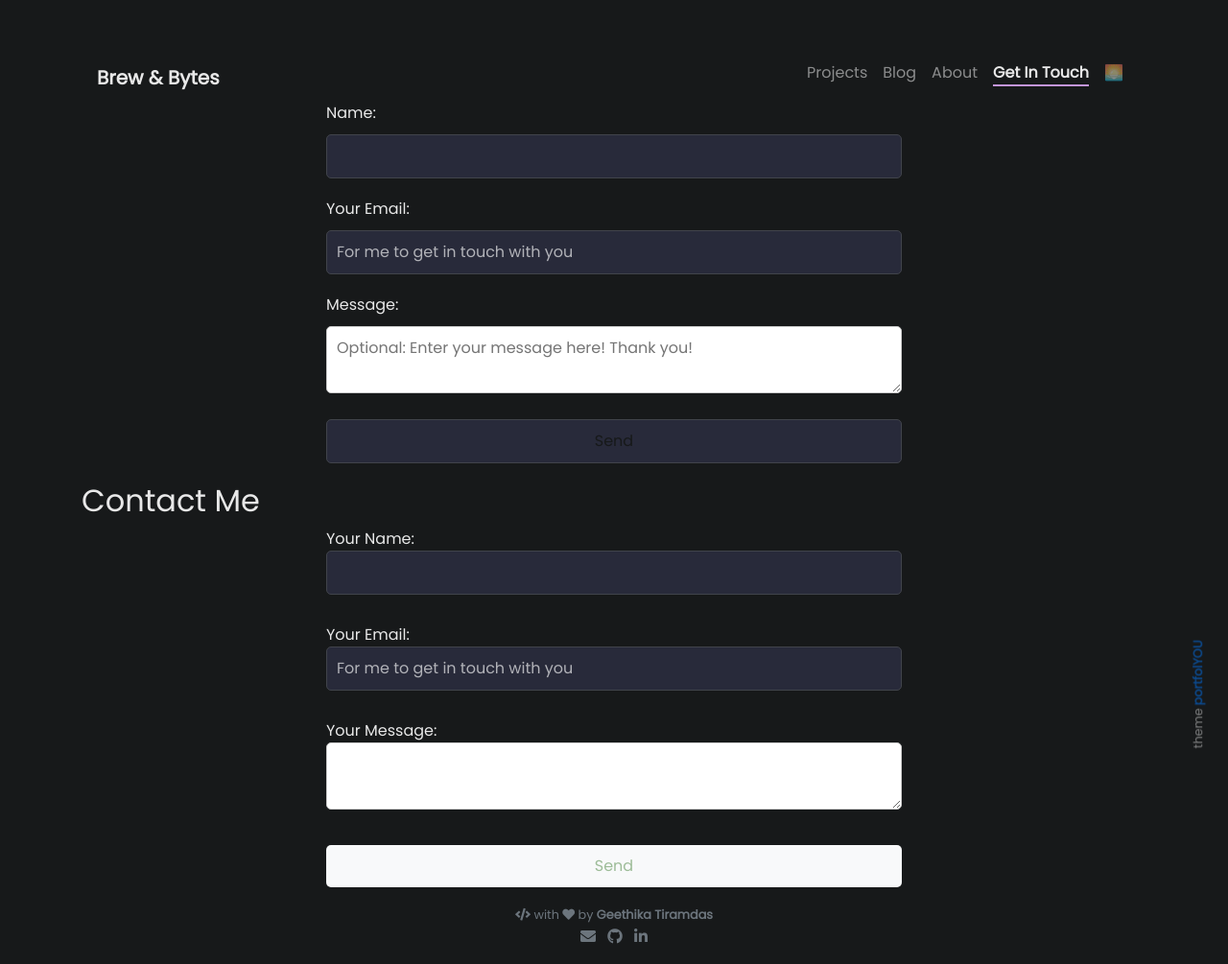
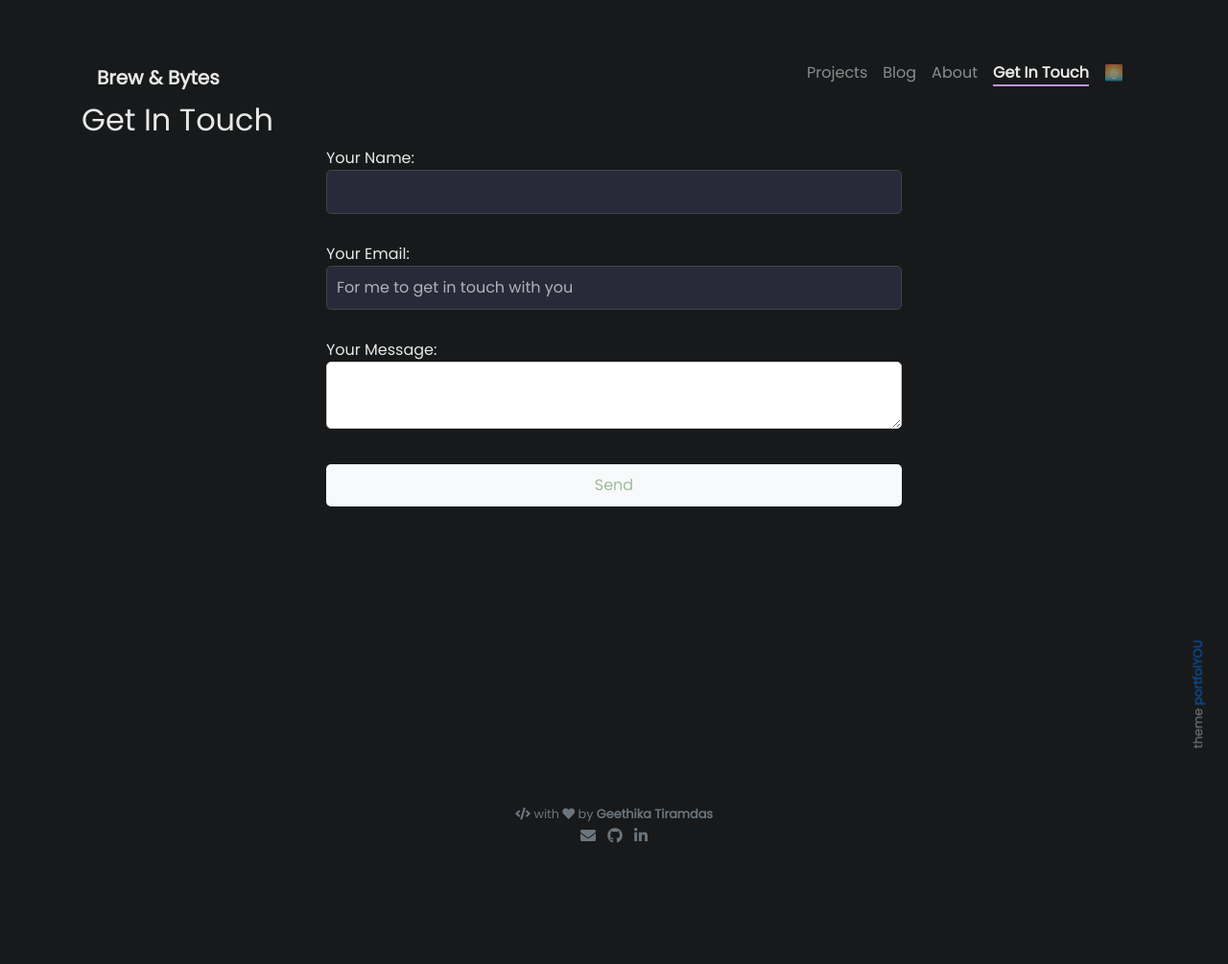
Before and after one commit to tiramdasg/tiramdasg.github.io, a Jekyll site: the page built from pages/contact-me.html, in a window 1280 px wide. Shown: the whole page at 96% size. Built offline with Jekyll 4.4.1, drawn with Linux system fonts in a browser that asks for light colours; after the commit the page ends 900 px from its top, so only the background shows below that.

Commit message:
connected with form spree

```diff
--- a/pages/contact-me.html
+++ b/pages/contact-me.html
@@ -5,17 +5,8 @@ permalink: /get-in-touch/
 weight: 4
 ---
 
-<form action="mailto:geethika.tiramdas@gmail.com" method="post" enctype="text/json">
-    <label for="name">Name:</label>
-    <input type="text" id="name" name="name" required>
-    <label for="email">Your Email:</label>
-    <input type="email" id="email" name="email" required placeholder="For me to get in touch with you">
-    <label for="message">Message:</label>
-    <textarea id="message" name="message" placeholder="Optional: Enter your message here! Thank you!"></textarea>
-    <input type="submit" value="Send">
-</form>
-<h2>Contact Me</h2>
-<form action="https://formspree.io/geethika.tiramdas@gmail.com" method="POST">
+<h2>Get In Touch</h2>
+<form action="https://formspree.io/f/mayrgypa" method="POST">
     <label>
         Your Name:
         <input type="text" name="name" required>
@@ -29,4 +20,5 @@ weight: 4
         <textarea name="message" required></textarea>
     </label>
     <button type="submit">Send</button>
+    <p id="success-message" style="display: none;">Thank you for getting in touch with me!! I will respond ASAP!</p>
 </form>
```
